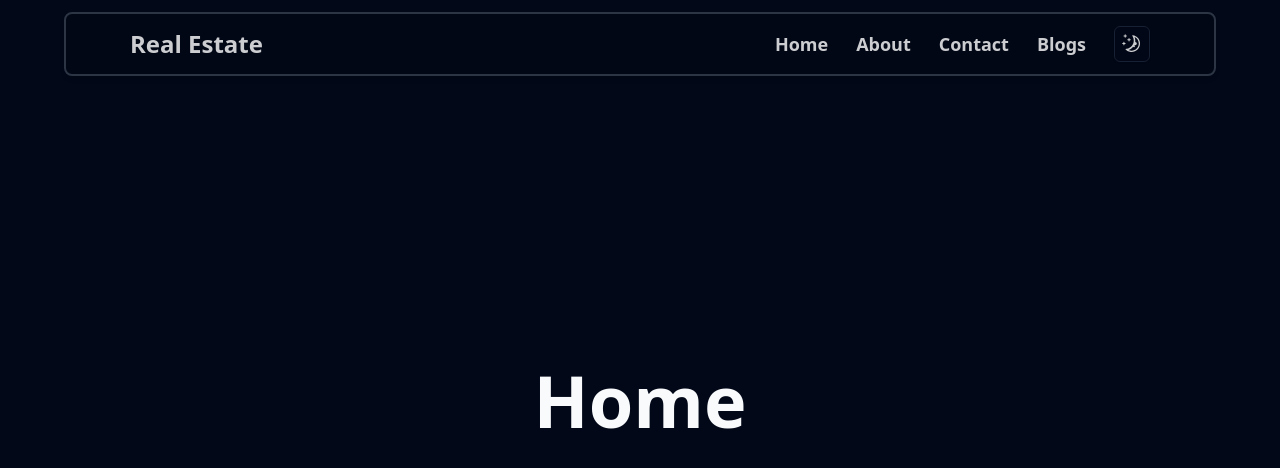
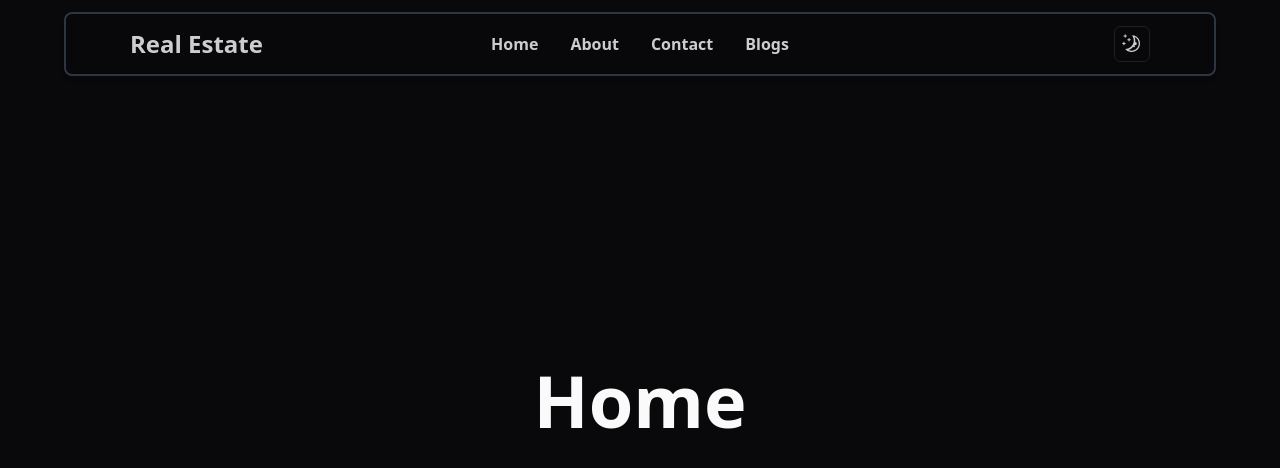
Before and after one commit to Cubesic/Cubesic, a Next.js app: page / in a window 1280 px wide. Shown: the top 468 px of the page. Built offline with nearby package versions, Linux system fonts and the light colour scheme.

Commit message:
Update layout and global styles and redesigned the navbar.

```diff
--- a/src/app/globals.css
+++ b/src/app/globals.css
@@ -5,64 +5,47 @@
 @layer base {
     :root {
         --background: 0 0% 100%;
-        --foreground: 222.2 84% 4.9%;
-
+        --foreground: 240 10% 3.9%;
         --card: 0 0% 100%;
-        --card-foreground: 222.2 84% 4.9%;
-
+        --card-foreground: 240 10% 3.9%;
         --popover: 0 0% 100%;
-        --popover-foreground: 222.2 84% 4.9%;
-
-        --primary: 222.2 47.4% 11.2%;
-        --primary-foreground: 210 40% 98%;
-
-        --secondary: 210 40% 96.1%;
-        --secondary-foreground: 222.2 47.4% 11.2%;
-
-        --muted: 210 40% 96.1%;
-        --muted-foreground: 215.4 16.3% 46.9%;
-
-        --accent: 210 40% 96.1%;
-        --accent-foreground: 222.2 47.4% 11.2%;
-
+        --popover-foreground: 240 10% 3.9%;
+        --primary: 240 5.9% 10%;
+        --primary-foreground: 0 0% 98%;
+        --secondary: 240 4.8% 95.9%;
+        --secondary-foreground: 240 5.9% 10%;
+        --muted: 240 4.8% 95.9%;
+        --muted-foreground: 240 3.8% 46.1%;
+        --accent: 240 4.8% 95.9%;
+        --accent-foreground: 240 5.9% 10%;
         --destructive: 0 84.2% 60.2%;
-        --destructive-foreground: 210 40% 98%;
-
-        --border: 214.3 31.8% 91.4%;
-        --input: 214.3 31.8% 91.4%;
-        --ring: 222.2 84% 4.9%;
-
+        --destructive-foreground: 0 0% 98%;
+        --border: 240 5.9% 90%;
+        --input: 240 5.9% 90%;
+        --ring: 240 5.9% 10%;
         --radius: 0.5rem;
     }
 
     .dark {
-        --background: 222.2 84% 4.9%;
-        --foreground: 210 40% 98%;
-
-        --card: 222.2 84% 4.9%;
-        --card-foreground: 210 40% 98%;
-
-        --popover: 222.2 84% 4.9%;
-        --popover-foreground: 210 40% 98%;
-
-        --primary: 210 40% 98%;
-        --primary-foreground: 222.2 47.4% 11.2%;
-
-        --secondary: 217.2 32.6% 17.5%;
-        --secondary-foreground: 210 40% 98%;
-
-        --muted: 217.2 32.6% 17.5%;
-        --muted-foreground: 215 20.2% 65.1%;
-
-        --accent: 217.2 32.6% 17.5%;
-        --accent-foreground: 210 40% 98%;
-
+        --background: 240 10% 3.9%;
+        --foreground: 0 0% 98%;
+        --card: 240 10% 3.9%;
+        --card-foreground: 0 0% 98%;
+        --popover: 240 10% 3.9%;
+        --popover-foreground: 0 0% 98%;
+        --primary: 0 0% 98%;
+        --primary-foreground: 240 5.9% 10%;
+        --secondary: 240 3.7% 15.9%;
+        --secondary-foreground: 0 0% 98%;
+        --muted: 240 3.7% 15.9%;
+        --muted-foreground: 240 5% 64.9%;
+        --accent: 240 3.7% 15.9%;
+        --accent-foreground: 0 0% 98%;
         --destructive: 0 62.8% 30.6%;
-        --destructive-foreground: 210 40% 98%;
-
-        --border: 217.2 32.6% 17.5%;
-        --input: 217.2 32.6% 17.5%;
-        --ring: 212.7 26.8% 83.9%;
+        --destructive-foreground: 0 0% 98%;
+        --border: 240 3.7% 15.9%;
+        --input: 240 3.7% 15.9%;
+        --ring: 240 4.9% 83.9%;
     }
 }
 
--- a/src/app/layout.js
+++ b/src/app/layout.js
@@ -1,5 +1,4 @@
 import { ThemeProvider } from '@/components/theme-provider';
-import Image from 'next/image';
 import './globals.css';
 import Navbar from '@/components/Navbar';
 
--- a/src/app/page.js
+++ b/src/app/page.js
@@ -1,7 +1,7 @@
 export default function Home() {
     return (
         <main className="flex min-h-screen flex-col items-center justify-center p-24">
-            <h1 className="font-extrabold text-7xl">Home</h1>
+            <h1 className="font-extrabold text-4xl md:text-7xl">Home</h1>
         </main>
     );
 }
--- a/src/components/Navbar.jsx
+++ b/src/components/Navbar.jsx
@@ -9,33 +9,43 @@ function Navbar() {
     const [showMenu, setShowMenu] = useState(false);
     return (
         <>
-            <div className="hidden md:flex backdrop-filter backdrop-blur-3xl opacity-80 bg-white/30 dark:bg-[#020816]/100 dark:text-white dark:border-gray-700 border-2 border-gray-200 w-[90vw] h-16 fixed top-0 z-50 items-center justify-between px-4 sm:px-8 lg:px-16 transition-all duration-300 ease-in-out shadow-md rounded-lg my-3">
-                <div className="flex items-center space-x-4">
-                    <h1 className="font-bold text-2xl">Real Estate</h1>
+            <div className="hidden lg:flex backdrop-filter backdrop-blur-3xl opacity-80 bg-background dark:bg-background text-black dark:text-white dark:border-gray-700 border-2 border-gray-200 w-[90vw] h-16 fixed top-0 z-50 items-center justify-between px-4 sm:px-8 lg:px-16 transition-all duration-300 ease-in-out shadow-md rounded-lg my-3">
+                <div className="flex items-center space-x-4 w-1/3 text-start">
+                    <h1 className="font-bold text-2xl text-black dark:text-white">
+                        Real Estate
+                    </h1>
                 </div>
-                <div className="flex items-center space-x-7">
-                    <Link href="/" className="font-semibold text-lg">
+                <div className="flex items-center space-x-8">
+                    <Link
+                        href="/"
+                        className="font-semibold text-md hover:scale-125 transition-all duration-175 ease-[cubic-bezier(0.95,0.05,0.795,0.035)]"
+                    >
                         Home
                     </Link>
-                    <Link href="/about" className="font-semibold text-lg">
+                    <Link
+                        href="/about"
+                        className="font-semibold text-md hover:scale-125 transition-all duration-175 ease-[cubic-bezier(0.95,0.05,0.795,0.035)]"
+                    >
                         About
                     </Link>
-                    {/* <Link href="/houses" className="font-semibold text-lg">
-                        Houses
-                    </Link>
-                    <Link href="/rentals" className="font-semibold text-lg">
-                        Rentals
-                    </Link> */}
-                    <Link href="/contact" className="font-semibold text-lg">
+                    <Link
+                        href="/contact"
+                        className="font-semibold text-md hover:scale-125 transition-all duration-175 ease-[cubic-bezier(0.95,0.05,0.795,0.035)]"
+                    >
                         Contact
                     </Link>
-                    <Link href="/blogs" className="font-semibold text-lg">
+                    <Link
+                        href="/blogs"
+                        className="font-semibold text-md hover:scale-125 transition-all duration-175 ease-[cubic-bezier(0.95,0.05,0.795,0.035)]"
+                    >
                         Blogs
                     </Link>
+                </div>
+                <div className=" w-1/3 text-end">
                     <DarkModeToggle />
                 </div>
             </div>
-            <div className="md:hidden flex backdrop-filter backdrop-blur-3xl bg-white dark:bg-[#020816] dark:text-white dark:border-gray-700 border-b-2 border-gray-200 w-full h-16 fixed top-0 z-50 items-center justify-between px-4 sm:px-8 lg:px-16 xl:px-24 shadow-md">
+            <div className="lg:hidden flex backdrop-filter backdrop-blur-3xl bg-background dark:bg-background dark:text-white dark:border-gray-700 border-b-2 border-gray-200 w-full h-16 fixed top-0 z-50 items-center justify-between px-4 sm:px-8 lg:px-16 xl:px-24 shadow-md">
                 <div className="space-x-4">
                     <h1 className="font-bold text-2xl">Real Estate</h1>
                 </div>
@@ -63,18 +73,6 @@ function Navbar() {
                         >
                             About
                         </Link>
-                        {/* <Link
-                            href="/houses"
-                            className="block font-semibold text-lg py-2 text-center"
-                        >
-                            Houses
-                        </Link>
-                        <Link
-                            href="/rentals"
-                            className="block font-semibold text-lg py-2 text-center"
-                        >
-                            Rentals
-                        </Link> */}
                         <Link
                             href="/blogs"
                             className="block font-semibold text-lg py-2 text-center"
```
